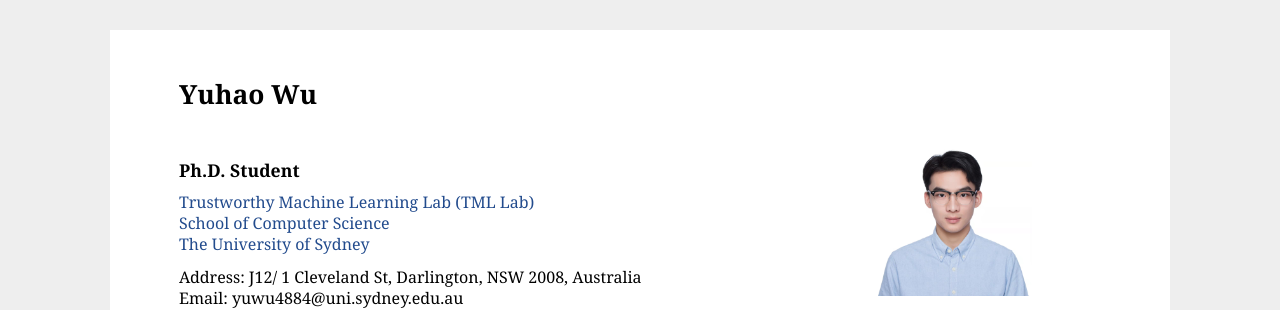
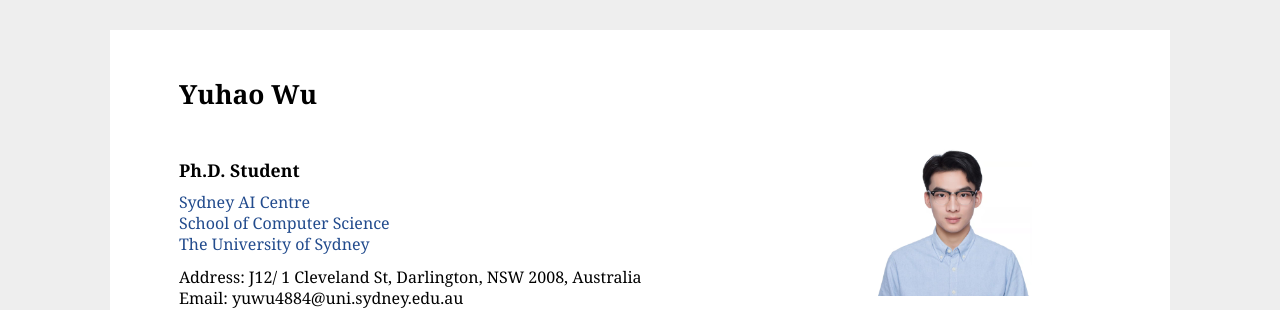
Before and after one commit to wu-yu-hao/wu-yu-hao.github.io, a plain HTML site: page index.html in a window 1280 px wide. Shown: the top 310 px of the page. Drawn offline with Linux system fonts and the light colour scheme.

Commit message:
Update index.html

```diff
--- a/index.html
+++ b/index.html
@@ -39,7 +39,7 @@
                 <h3>Ph.D. Student</h3>
 
 		<p>
-            <a HREF="https://www.tmllab.ai/"> Trustworthy Machine Learning Lab (TML Lab)</a><br>
+	    <a HREF="https://www.sydney.edu.au/engineering/our-research/data-science-and-computer-engineering/sydney-artificial-intelligence-centre.html"> Sydney AI Centre </a><br>
             <a href="https://sydney.edu.au/engineering/about/school-of-computer-science.html" target="_blank">School of Computer Science</a><br>
             <a href="https://sydney.edu.au/" target="_blank">The University of Sydney</a></br>
             <p>
```
